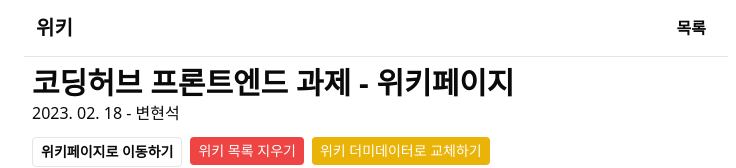
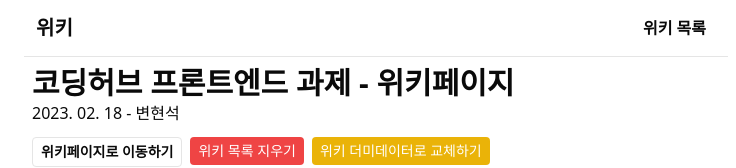
Before and after one commit to B-HS/BHS_WikiPage, a Next.js app: page / in a window 1280 px wide. Shown: the top 168 px of the page, without its empty margins (264-1000 px from the left). Built offline with nearby package versions, Linux system fonts and the light colour scheme.

Commit message:
Fix link

```diff
--- a/components/docs/doc-btns.tsx
+++ b/components/docs/doc-btns.tsx
@@ -41,7 +41,7 @@ const DocumentButtons = ({ info }: { info: DocProps }) => {
     const deleteDoc = () => {
         fetch('/api/delete', { method: 'POST', body: JSON.stringify(docInfos) }).then((response) => {
             response.status === 200 && modifyModal.current?.close()
-            router.replace('/')
+            router.replace('/doc')
         })
     }
 
--- a/components/header/navagation.tsx
+++ b/components/header/navagation.tsx
@@ -5,9 +5,9 @@ import Button from '../button'
 const Navigation = () => {
     return (
         <section className='flex flex-wrap space-x-2'>
-            <Link href={`/`}>
+            <Link href={`/doc`}>
                 <Button size='md' variant='ghost'>
-                    목록
+                    위키 목록
                 </Button>
             </Link>
         </section>
```
